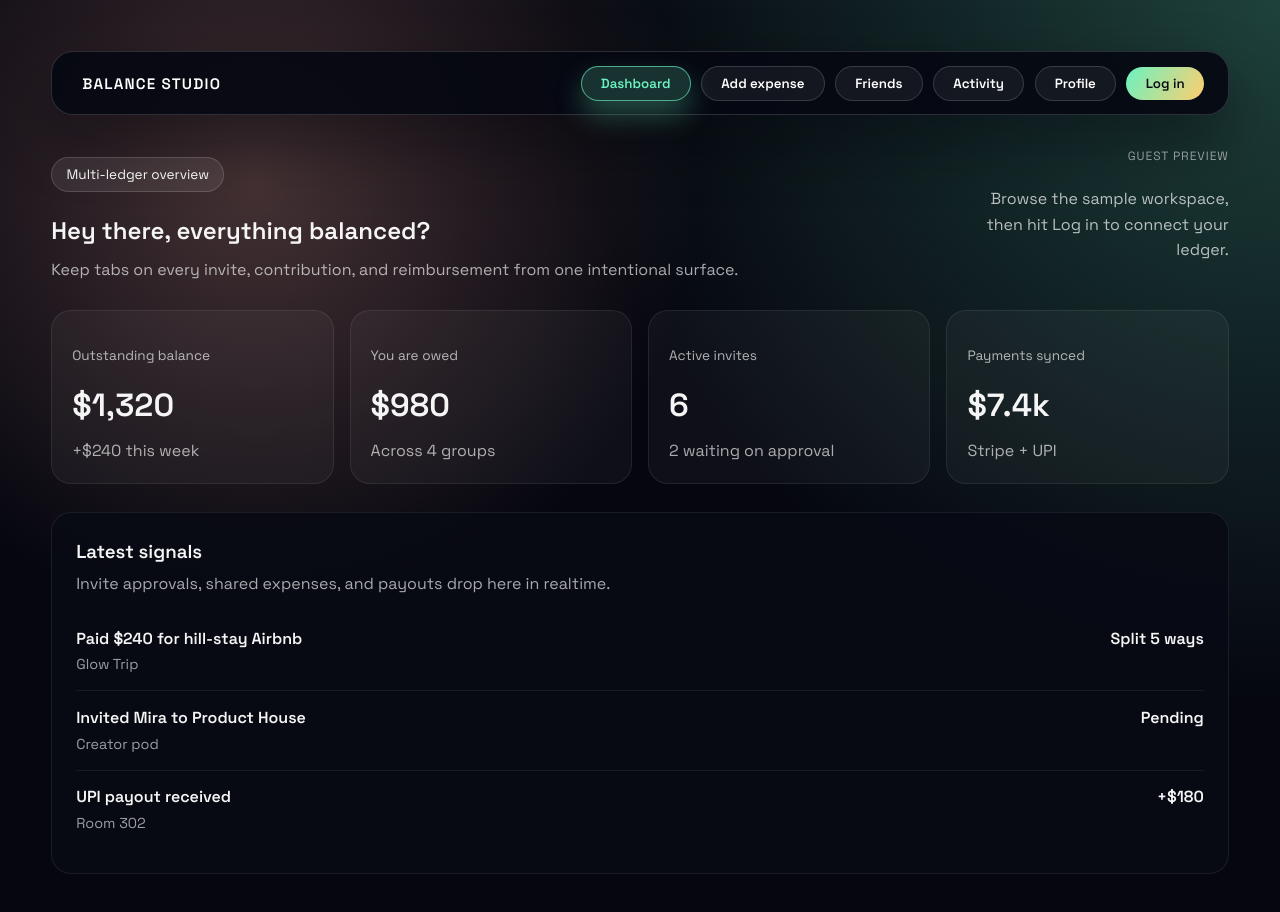
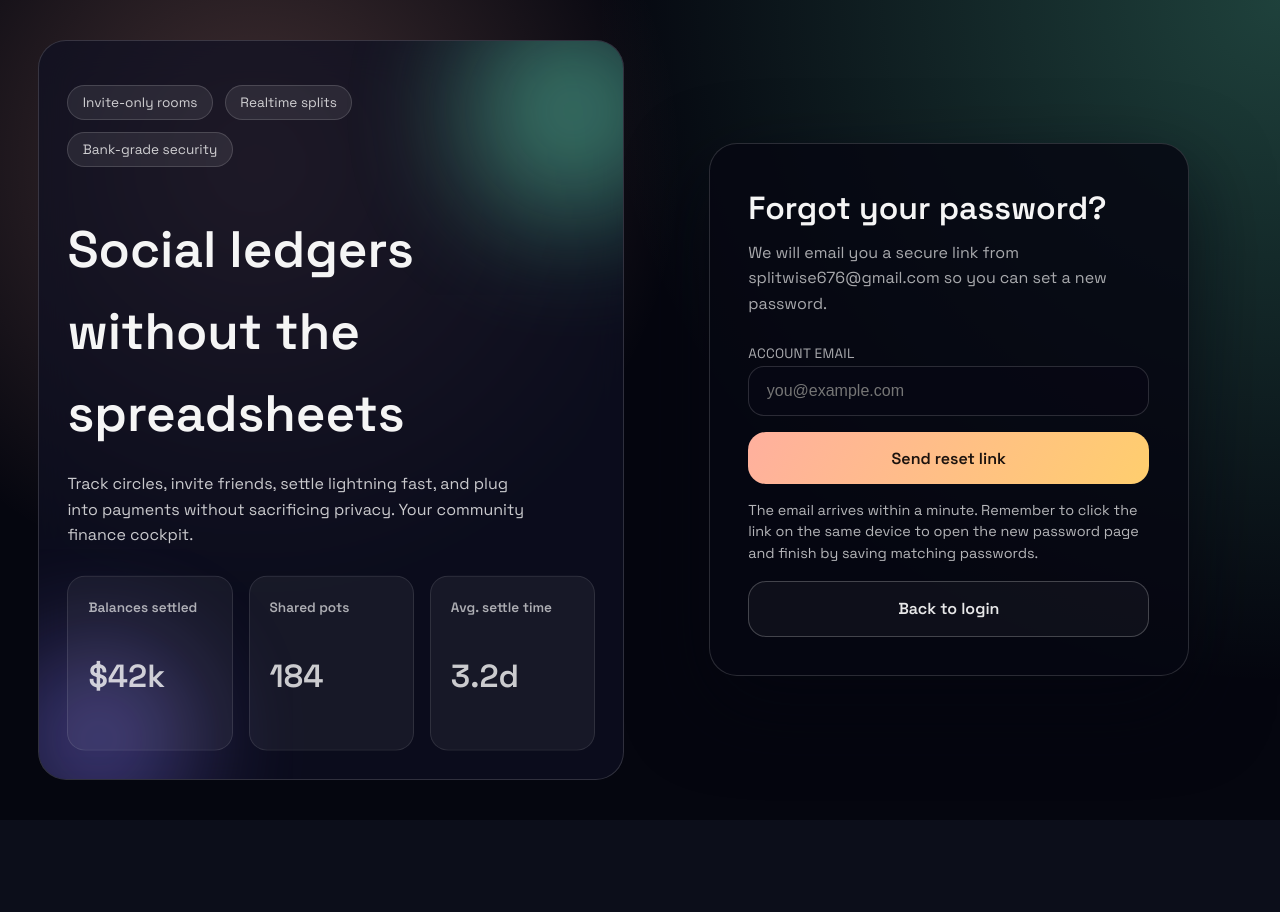
Before and after one commit to mananghonia/localrepo, a React app in the folder frontend/: page /forgot-password in a window 1280 px wide. Before the commit this address led to /. Shown: the top 912 px of the page. After the commit the page ends 820 px from the top, so only its background shows below. Built offline with nearby package versions, Linux system fonts and the light colour scheme; no server answers; the HTML template or start-up script is replaced by a standard one.

Commit message:
forgot password

```diff
--- a/frontend/src/App.jsx
+++ b/frontend/src/App.jsx
@@ -8,6 +8,7 @@ import FriendsPage from './pages/FriendsPage.jsx'
 import ActivityPage from './pages/ActivityPage.jsx'
 import ProtectedRoute from './components/ProtectedRoute.jsx'
 import ResetPasswordPage from './pages/ResetPasswordPage.jsx'
+import ForgotPasswordPage from './pages/ForgotPasswordPage.jsx'
 
 function App() {
   return (
@@ -51,6 +52,7 @@ function App() {
         path="/dashboard"
         element={<Navigate to="/" replace />}
       />
+      <Route path="/forgot-password" element={<ForgotPasswordPage />} />
       <Route path="/reset-password" element={<ResetPasswordPage />} />
       <Route path="*" element={<Navigate to="/" replace />} />
     </Routes>
--- a/frontend/src/components/GoogleAuthButton.jsx
+++ b/frontend/src/components/GoogleAuthButton.jsx
@@ -1,11 +1,10 @@
-import { useId, useState } from 'react'
+import { useState } from 'react'
 import { GoogleLogin } from '@react-oauth/google'
 
 const GoogleAuthButton = ({ onCredential, onError }) => {
   const hasClient = Boolean(import.meta.env.VITE_GOOGLE_CLIENT_ID)
   const [pending, setPending] = useState(false)
   const [status, setStatus] = useState('')
-  const noteId = useId()
 
   if (!hasClient) {
     return (
@@ -60,21 +59,11 @@ const GoogleAuthButton = ({ onCredential, onError }) => {
         </div>
         <span className="google-badge">Beta</span>
       </div>
-      <p className="google-note" id={noteId}>
-        Use Google only after completing email sign-up—
-        <span className="google-note__accent">
-          we match the Google email to an existing workspace member.
-        </span>
-      </p>
       {status ? (
         <p className="google-status" aria-live="polite">
           {status}
         </p>
-      ) :
-        <p className="google-hint" aria-live="polite">
-          Tap the button to reconnect instantly with an approved Google account.
-        </p>
-      }
+      ) : null}
     </div>
   )
 }
--- a/frontend/src/index.css
+++ b/frontend/src/index.css
@@ -387,6 +387,75 @@ button.pill--muted:hover {
 .link-row a {
   color: var(--mint);
   text-decoration: none;
+}
+
+.auth-inline-link {
+  display: flex;
+  justify-content: flex-end;
+  font-size: 0.9rem;
+  margin-top: -0.35rem;
+}
+
+.auth-inline-link a {
+  color: var(--mint);
+  text-decoration: none;
+}
+
+.auth-inline-link a:hover {
+  text-decoration: underline;
+}
+
+.auth-google-stack {
+  margin-top: 1.25rem;
+  display: flex;
+  flex-direction: column;
+  align-items: center;
+}
+
+.auth-signup-btn,
+.auth-link-btn {
+  margin-top: 1rem;
+  display: flex;
+  justify-content: center;
+  text-decoration: none;
+}
+
+.auth-meta-note {
+  margin: 1rem 0 0;
+  font-size: 0.9rem;
+  color: rgba(255, 255, 255, 0.7);
+  line-height: 1.5;
+}
+
+.auth-create-note {
+  text-align: center;
+  width: min(100%, 360px);
+  margin: 0.85rem auto 0;
+}
+
+.auth-create-link {
+  display: flex;
+  align-items: center;
+  justify-content: center;
+  gap: 0.4rem;
+  width: min(100%, 360px);
+  min-height: 56px;
+  padding: 0.75rem 1.8rem;
+  margin: 0.9rem auto 0;
+  border-radius: 999px;
+  background: linear-gradient(135deg, #2a2c36, #15161d);
+  border: 1px solid rgba(255, 255, 255, 0.08);
+  box-shadow: 0 18px 35px rgba(2, 3, 8, 0.75);
+  color: rgba(255, 255, 255, 0.92);
+  font-weight: 600;
+  letter-spacing: 0.01em;
+  text-decoration: none;
+  transition: transform 0.2s ease, box-shadow 0.2s ease;
+}
+
+.auth-create-link:hover {
+  transform: translateY(-1px);
+  box-shadow: 0 22px 38px rgba(2, 3, 8, 0.85);
 }
 
 .google-zone {
--- /dev/null
+++ b/frontend/src/pages/ForgotPasswordPage.jsx
@@ -0,0 +1,64 @@
+import { useState } from 'react'
+import { Link } from 'react-router-dom'
+import AuthShell from '../components/AuthShell.jsx'
+import TextField from '../components/TextField.jsx'
+import { requestPasswordReset } from '../services/usersApi.js'
+
+const ForgotPasswordPage = () => {
+  const [email, setEmail] = useState('')
+  const [pending, setPending] = useState(false)
+  const [error, setError] = useState('')
+  const [success, setSuccess] = useState('')
+
+  const handleSubmit = async (event) => {
+    event.preventDefault()
+    if (!email.trim()) {
+      setError('Please enter the email tied to your account.')
+      return
+    }
+    setPending(true)
+    setError('')
+    setSuccess('')
+    try {
+      await requestPasswordReset(email.trim())
+      setSuccess('Reset link sent! Check your inbox and follow the link to set a new password.')
+    } catch (err) {
+      setError(err.message || 'Unable to send reset link')
+    } finally {
+      setPending(false)
+    }
+  }
+
+  return (
+    <AuthShell
+      title="Forgot your password?"
+      subtitle="We will email you a secure link from splitwise676@gmail.com so you can set a new password."
+    >
+      <form className="form-grid" onSubmit={handleSubmit}>
+        {error ? <div className="error-banner">{error}</div> : null}
+        {success ? <div className="success-banner">{success}</div> : null}
+        <TextField
+          label="Account email"
+          name="email"
+          type="email"
+          placeholder="you@example.com"
+          value={email}
+          onChange={(event) => setEmail(event.target.value)}
+          autoComplete="email"
+        />
+        <button className="primary-btn" type="submit" disabled={pending}>
+          {pending ? 'Sending reset link…' : 'Send reset link'}
+        </button>
+      </form>
+      <p className="auth-meta-note">
+        The email arrives within a minute. Remember to click the link on the same device to open the new
+        password page and finish by saving matching passwords.
+      </p>
+      <Link className="btn-secondary auth-link-btn" to="/login">
+        Back to login
+      </Link>
+    </AuthShell>
+  )
+}
+
+export default ForgotPasswordPage
--- a/frontend/src/pages/LoginPage.jsx
+++ b/frontend/src/pages/LoginPage.jsx
@@ -68,16 +68,19 @@ const LoginPage = () => {
           onChange={handleChange}
           autoComplete="current-password"
         />
+        <div className="auth-inline-link">
+          <Link to="/forgot-password">Forgot password?</Link>
+        </div>
         <button className="primary-btn" type="submit" disabled={pending}>
           {pending ? 'Signing you in…' : 'Log in'}
         </button>
       </form>
-      <div className="link-row" style={{ marginTop: '1rem' }}>
-        <span>No account yet?</span>
-        <Link to="/signup">Create one</Link>
-      </div>
-      <div style={{ marginTop: '1.25rem' }}>
+      <div className="auth-google-stack">
         <GoogleAuthButton onCredential={handleGoogle} onError={setError} />
+        <p className="auth-meta-note auth-create-note">If you don&apos;t have account create one.</p>
+        <Link className="auth-create-link" to="/signup">
+          Create an account
+        </Link>
       </div>
     </AuthShell>
   )
--- a/frontend/src/services/apiClient.js
+++ b/frontend/src/services/apiClient.js
@@ -2,6 +2,35 @@ const API_BASE_URL = import.meta.env.VITE_API_BASE_URL?.replace(/\/$/, '') || 'h
 
 const baseHeaders = {
   'Content-Type': 'application/json',
+}
+
+const resolveErrorMessage = (payload) => {
+  if (!payload) return null
+  if (typeof payload === 'string') return payload
+
+  if (typeof payload === 'object') {
+    if (payload.error) {
+      const nested = resolveErrorMessage(payload.error)
+      if (nested) return nested
+    }
+    if (payload.detail) {
+      const nested = resolveErrorMessage(payload.detail)
+      if (nested) return nested
+    }
+    if (Array.isArray(payload)) {
+      for (const item of payload) {
+        const nested = resolveErrorMessage(item)
+        if (nested) return nested
+      }
+      return null
+    }
+    for (const value of Object.values(payload)) {
+      const nested = resolveErrorMessage(value)
+      if (nested) return nested
+    }
+  }
+
+  return null
 }
 
 export const authorizedRequest = async (path, auth, options = {}, attempt = 0) => {
@@ -37,10 +66,8 @@ export const authorizedRequest = async (path, auth, options = {}, attempt = 0) =
     }
   }
 
-  const details =
-    payload?.error ||
-    payload?.detail ||
-    (tokenInvalid ? 'Session expired. Please log in again.' : 'Request failed')
+  const fallback = tokenInvalid ? 'Session expired. Please log in again.' : 'Request failed'
+  const details = resolveErrorMessage(payload) || fallback
   throw new Error(details)
 }
 
```
